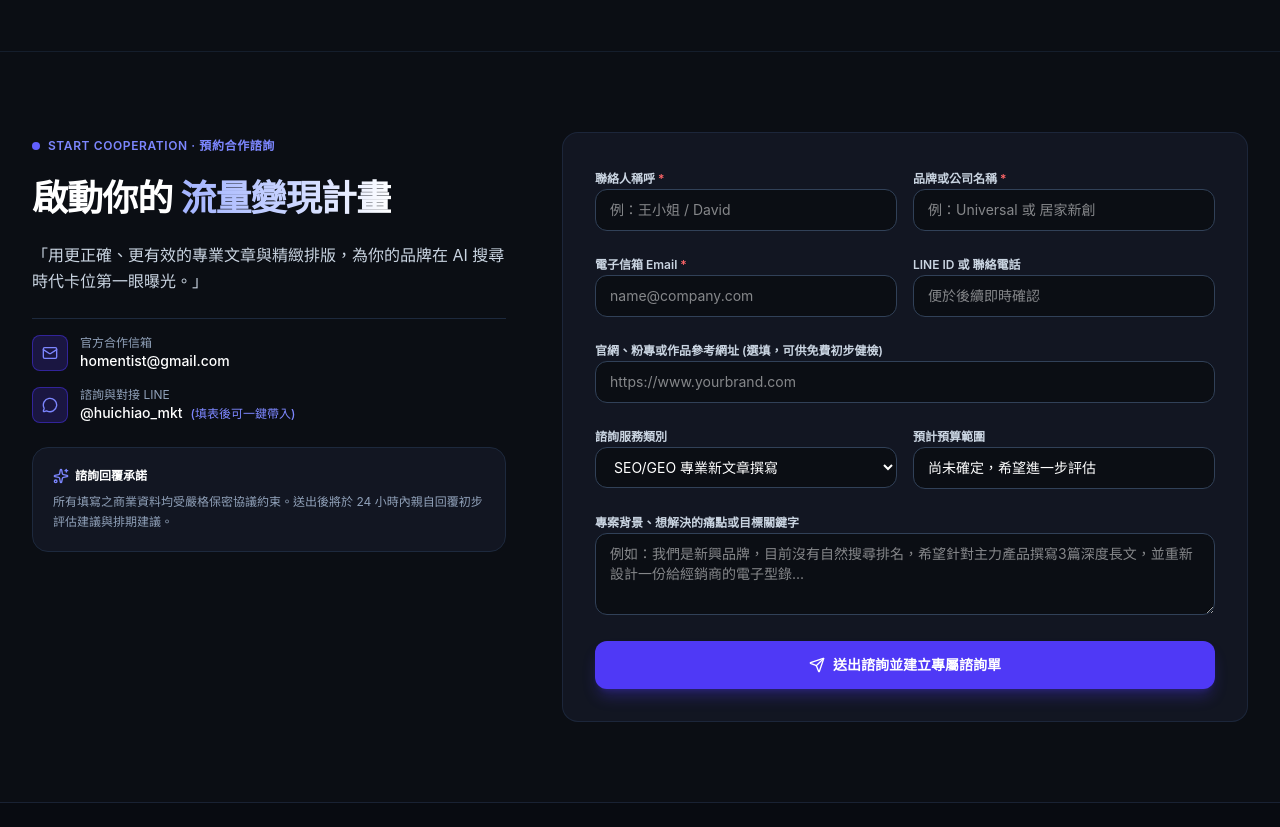
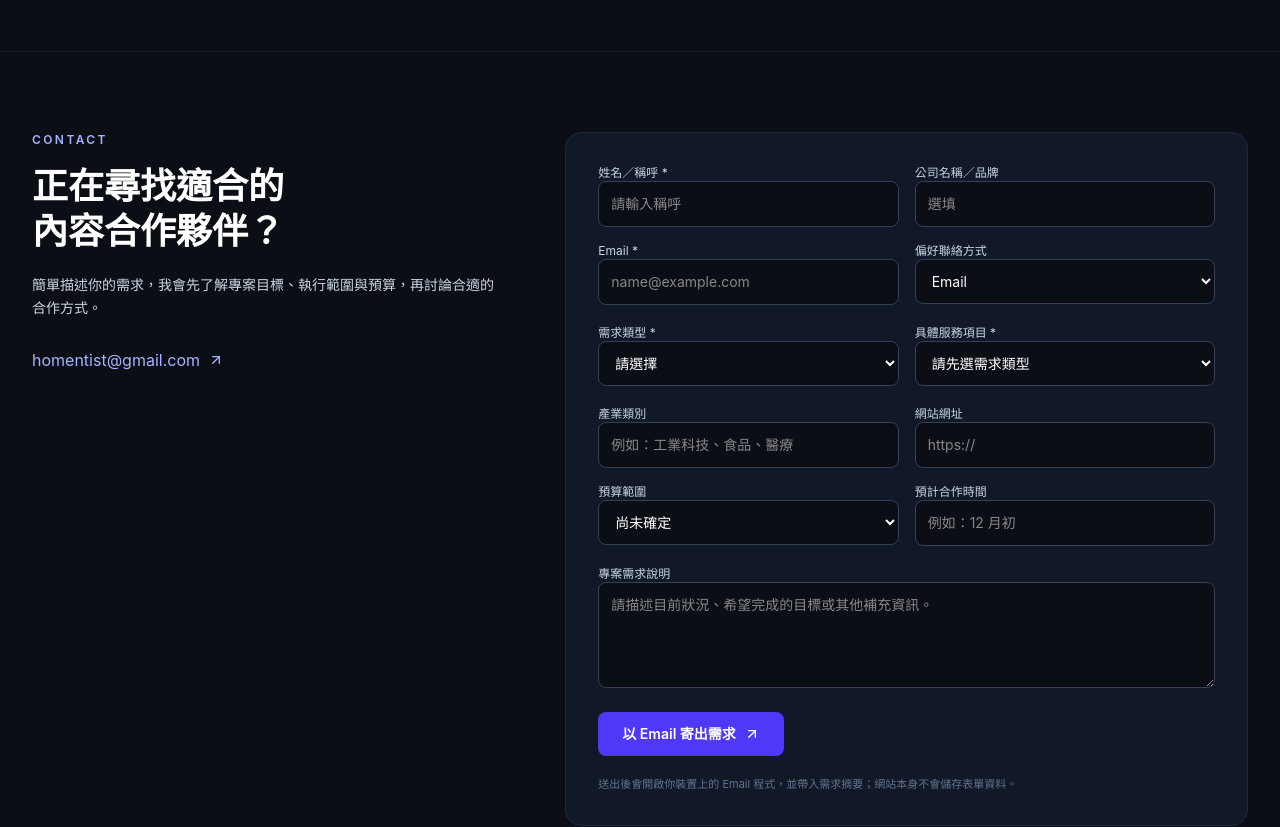
Before and after one commit to homentist/model_01, a React (Vite) app: page / in a window 1280 px wide. Shown: the part 6600-7427 px from the top of the page. Built offline with nearby package versions, Linux system fonts and the light colour scheme.

Commit message:
refactor: align ContactConsultation.tsx with phase 1 site positioning

```diff
--- a/src/components/ContactConsultation.tsx
+++ b/src/components/ContactConsultation.tsx
@@ -1,331 +1,64 @@
-import React, { useState, useEffect } from 'react';
+import React, { useMemo, useState } from 'react';
 import { AUTHOR_INFO } from '../data/portfolioData.ts';
-import { Send, CheckCircle2, Copy, Sparkles, MessageCircle, Mail, ExternalLink } from 'lucide-react';
+import { ArrowUpRight } from 'lucide-react';
 
-interface ContactConsultationProps {
-  initialQuoteSummary?: string;
-  initialTotalAmount?: number;
-}
-
-export const ContactConsultation: React.FC<ContactConsultationProps> = ({
-  initialQuoteSummary = '',
-  initialTotalAmount = 0,
-}) => {
-  const [formData, setFormData] = useState({
-    name: '',
-    company: '',
-    email: '',
-    lineId: '',
-    websiteUrl: '',
-    serviceType: 'SEO/GEO 專業新文章撰寫',
-    painPoints: '',
-    budget: initialTotalAmount > 0 ? `NT$ ${initialTotalAmount.toLocaleString()}` : '尚未確定，希望進一步評估',
-    quoteNote: initialQuoteSummary,
-  });
-
-  const [submitted, setSubmitted] = useState(false);
-  const [copySuccess, setCopySuccess] = useState(false);
-  const [consultationId, setConsultationId] = useState('');
-
-  // Update quote note when prop changes
-  useEffect(() => {
-    if (initialQuoteSummary) {
-      setFormData((prev) => ({
-        ...prev,
-        quoteNote: initialQuoteSummary,
-        budget: initialTotalAmount > 0 ? `NT$ ${initialTotalAmount.toLocaleString()}` : prev.budget,
-      }));
-    }
-  }, [initialQuoteSummary, initialTotalAmount]);
-
-  const handleSubmit = (e: React.FormEvent) => {
+type ServiceGroup = '行銷服務' | '視覺設計' | '整合服務';
+const serviceOptions: Record<ServiceGroup, string[]> = {
+  '行銷服務': ['SEO／GEO 新文章撰寫', '既有文章優化', 'SEO／GEO 策略規劃', 'SEO／GEO 顧問與內容健檢'],
+  '視覺設計': ['電子書／白皮書／型錄／DM', '品牌簡報與資訊排版', '社群圖文設計', '平面設計與客製排版'],
+  '整合服務': ['搜尋內容與視覺整合專案', '尚未確定，想先討論'],
+};
+export const ContactConsultation: React.FC = () => {
+  const [group, setGroup] = useState<ServiceGroup | ''>('');
+  const [service, setService] = useState('');
+  const [form, setForm] = useState({name:'', company:'', email:'', contact:'Email', industry:'', website:'', budget:'尚未確定', timing:'', details:'', quantity:'', currentIssue:'', designSize:'', reference:'', materials:''});
+  const options = useMemo(() => group ? serviceOptions[group] : [], [group]);
+  const update = (key: keyof typeof form, value: string) => setForm(prev => ({...prev, [key]: value}));
+  const submit = (e: React.FormEvent) => {
     e.preventDefault();
-    const id = `HK-${new Date().getFullYear()}-${Math.floor(1000 + Math.random() * 9000)}`;
-    setConsultationId(id);
-    setSubmitted(true);
+    const lines = [
+      '合作需求洽詢',
+      `姓名／稱呼：${form.name}`, `公司／品牌：${form.company || '未提供'}`,
+      `Email：${form.email}`, `偏好聯絡方式：${form.contact}`,
+      `需求類型：${group}`, `服務項目：${service}`, `產業類別：${form.industry || '未提供'}`,
+      `網站網址：${form.website || '未提供'}`, `預算範圍：${form.budget}`, `預計合作時間：${form.timing || '未提供'}`,
+      `需求說明：${form.details || '未提供'}`,
+      group === '行銷服務' ? `文章篇數／目前問題：${form.quantity || '未提供'}／${form.currentIssue || '未提供'}` : '',
+      group === '視覺設計' ? `尺寸／頁數：${form.designSize || '未提供'}；參考風格：${form.reference || '未提供'}；素材狀況：${form.materials || '未提供'}` : '',
+    ].filter(Boolean).join('\n');
+    const href = `mailto:${AUTHOR_INFO.email}?subject=${encodeURIComponent('網站合作需求洽詢')}&body=${encodeURIComponent(lines)}`;
+    window.location.href = href;
   };
-
-  const generateConsultationText = () => {
-    return `【Kung, Hui-Chiao 行銷設計諮詢單 - ${consultationId || 'HK-2026'}】
-姓名：${formData.name}
-公司/品牌：${formData.company}
-Email：${formData.email}
-LINE ID：${formData.lineId || '未提供'}
-官網/粉專：${formData.websiteUrl || '無'}
-諮詢項目：${formData.serviceType}
-專案痛點與需求：
-${formData.painPoints}
-${formData.quoteNote ? `\n試算規格：${formData.quoteNote}` : ''}
-預算範圍：${formData.budget}`;
-  };
-
-  const handleCopyDraft = () => {
-    navigator.clipboard.writeText(generateConsultationText());
-    setCopySuccess(true);
-    setTimeout(() => setCopySuccess(false), 3000);
-  };
-
-  return (
-    <section id="contact" className="py-16 sm:py-20 px-4 sm:px-6 lg:px-8 max-w-7xl mx-auto">
-      <div className="grid grid-cols-1 lg:grid-cols-12 gap-10 lg:gap-14 items-start">
-        {/* Left Column: Direct Contact & Trust */}
-        <div className="lg:col-span-5 space-y-6">
-          <div className="inline-flex items-center gap-2 text-xs font-semibold tracking-wider text-indigo-400 uppercase">
-            <span className="w-2 h-2 rounded-full bg-indigo-500" />
-            <span>START COOPERATION · 預約合作諮詢</span>
-          </div>
-
-          <h2 className="text-2xl sm:text-4xl font-extrabold text-white tracking-tight">
-            啟動你的
-            <span className="text-transparent bg-clip-text bg-gradient-to-r from-indigo-300 via-indigo-200 to-white block sm:inline sm:ml-2">
-              流量變現計畫
-            </span>
-          </h2>
-
-          <p className="text-slate-300 text-sm sm:text-base leading-relaxed">
-            「用更正確、更有效的專業文章與精緻排版，為你的品牌在 AI 搜尋時代卡位第一眼曝光。」
-          </p>
-
-          <div className="space-y-4 pt-4 border-t border-slate-800">
-            <div className="flex items-center gap-3 text-sm text-slate-300">
-              <div className="w-9 h-9 rounded-lg bg-indigo-950/80 border border-indigo-700/60 flex items-center justify-center text-indigo-400 shrink-0">
-                <Mail className="w-4 h-4" />
-              </div>
-              <div>
-                <div className="text-xs text-slate-400">官方合作信箱</div>
-                <a
-                  href={`mailto:${AUTHOR_INFO.email}`}
-                  className="font-medium text-white hover:text-indigo-400 transition-colors"
-                >
-                  {AUTHOR_INFO.email}
-                </a>
-              </div>
-            </div>
-
-            <div className="flex items-center gap-3 text-sm text-slate-300">
-              <div className="w-9 h-9 rounded-lg bg-indigo-950/80 border border-indigo-700/60 flex items-center justify-center text-indigo-400 shrink-0">
-                <MessageCircle className="w-4 h-4" />
-              </div>
-              <div>
-                <div className="text-xs text-slate-400">諮詢與對接 LINE</div>
-                <div className="font-medium text-white">
-                  {AUTHOR_INFO.lineId}
-                  <span className="text-xs text-indigo-400 ml-2">(填表後可一鍵帶入)</span>
-                </div>
-              </div>
-            </div>
-          </div>
-
-          <div className="p-5 rounded-2xl bg-[#121622] border border-slate-800 space-y-2">
-            <div className="text-xs font-semibold text-white flex items-center gap-1.5">
-              <Sparkles className="w-4 h-4 text-indigo-400" />
-              <span>諮詢回覆承諾</span>
-            </div>
-            <p className="text-xs text-slate-400 leading-relaxed">
-              所有填寫之商業資料均受嚴格保密協議約束。送出後將於 24 小時內親自回覆初步評估建議與排期建議。
-            </p>
-          </div>
+  return <section id="contact" className="py-20 px-4 sm:px-6 lg:px-8 max-w-7xl mx-auto">
+    <div className="grid lg:grid-cols-12 gap-10 lg:gap-16">
+      <div className="lg:col-span-5"><p className="text-xs tracking-[0.2em] text-indigo-300 font-semibold mb-4">CONTACT</p><h2 className="text-3xl sm:text-4xl font-bold text-white leading-tight">正在尋找適合的<br />內容合作夥伴？</h2><p className="mt-5 text-sm leading-relaxed text-slate-300">簡單描述你的需求，我會先了解專案目標、執行範圍與預算，再討論合適的合作方式。</p><a href={`mailto:${AUTHOR_INFO.email}`} className="mt-7 inline-flex items-center gap-2 text-indigo-300 hover:text-white">{AUTHOR_INFO.email} <ArrowUpRight className="w-4 h-4" /></a></div>
+      <form onSubmit={submit} className="lg:col-span-7 rounded-2xl border border-slate-800 bg-[#111827] p-6 sm:p-8 space-y-5">
+        <div className="grid sm:grid-cols-2 gap-4">
+          <label className="text-xs text-slate-300 space-y-2">姓名／稱呼 *<input required maxLength={60} value={form.name} onChange={e=>update('name',e.target.value)} className="w-full rounded-lg bg-[#0b0e14] border border-slate-700 px-3 py-3 text-sm text-white" placeholder="請輸入稱呼" /></label>
+          <label className="text-xs text-slate-300 space-y-2">公司名稱／品牌<input value={form.company} onChange={e=>update('company',e.target.value)} className="w-full rounded-lg bg-[#0b0e14] border border-slate-700 px-3 py-3 text-sm text-white" placeholder="選填" /></label>
+          <label className="text-xs text-slate-300 space-y-2">Email *<input required type="email" value={form.email} onChange={e=>update('email',e.target.value)} className="w-full rounded-lg bg-[#0b0e14] border border-slate-700 px-3 py-3 text-sm text-white" placeholder="name@example.com" /></label>
+          <label className="text-xs text-slate-300 space-y-2">偏好聯絡方式<select value={form.contact} onChange={e=>update('contact',e.target.value)} className="w-full rounded-lg bg-[#0b0e14] border border-slate-700 px-3 py-3 text-sm text-white"><option>Email</option><option>LINE</option><option>電話</option></select></label>
         </div>
-
-        {/* Right Column: Form or Success Confirmation */}
-        <div className="lg:col-span-7 bg-[#121622] border border-slate-800/90 rounded-2xl p-6 sm:p-8">
-          {!submitted ? (
-            <form onSubmit={handleSubmit} className="space-y-4 sm:space-y-5">
-              <div className="grid grid-cols-1 sm:grid-cols-2 gap-4">
-                <div className="space-y-1.5">
-                  <label className="text-xs font-semibold text-slate-300">
-                    聯絡人稱呼 <span className="text-red-400">*</span>
-                  </label>
-                  <input
-                    type="text"
-                    required
-                    placeholder="例：王小姐 / David"
-                    value={formData.name}
-                    onChange={(e) => setFormData({ ...formData, name: e.target.value })}
-                    className="w-full px-3.5 py-2.5 rounded-xl bg-[#0b0e14] border border-slate-700 text-white text-sm focus:outline-none focus:border-indigo-500 transition-colors"
-                  />
-                </div>
-
-                <div className="space-y-1.5">
-                  <label className="text-xs font-semibold text-slate-300">
-                    品牌或公司名稱 <span className="text-red-400">*</span>
-                  </label>
-                  <input
-                    type="text"
-                    required
-                    placeholder="例：Universal 或 居家新創"
-                    value={formData.company}
-                    onChange={(e) => setFormData({ ...formData, company: e.target.value })}
-                    className="w-full px-3.5 py-2.5 rounded-xl bg-[#0b0e14] border border-slate-700 text-white text-sm focus:outline-none focus:border-indigo-500 transition-colors"
-                  />
-                </div>
-              </div>
-
-              <div className="grid grid-cols-1 sm:grid-cols-2 gap-4">
-                <div className="space-y-1.5">
-                  <label className="text-xs font-semibold text-slate-300">
-                    電子信箱 Email <span className="text-red-400">*</span>
-                  </label>
-                  <input
-                    type="email"
-                    required
-                    placeholder="name@company.com"
-                    value={formData.email}
-                    onChange={(e) => setFormData({ ...formData, email: e.target.value })}
-                    className="w-full px-3.5 py-2.5 rounded-xl bg-[#0b0e14] border border-slate-700 text-white text-sm focus:outline-none focus:border-indigo-500 transition-colors"
-                  />
-                </div>
-
-                <div className="space-y-1.5">
-                  <label className="text-xs font-semibold text-slate-300">
-                    LINE ID 或 聯絡電話
-                  </label>
-                  <input
-                    type="text"
-                    placeholder="便於後續即時確認"
-                    value={formData.lineId}
-                    onChange={(e) => setFormData({ ...formData, lineId: e.target.value })}
-                    className="w-full px-3.5 py-2.5 rounded-xl bg-[#0b0e14] border border-slate-700 text-white text-sm focus:outline-none focus:border-indigo-500 transition-colors"
-                  />
-                </div>
-              </div>
-
-              <div className="space-y-1.5">
-                <label className="text-xs font-semibold text-slate-300">
-                  官網、粉專或作品參考網址 (選填，可供免費初步健檢)
-                </label>
-                <input
-                  type="text"
-                  placeholder="https://www.yourbrand.com"
-                  value={formData.websiteUrl}
-                  onChange={(e) => setFormData({ ...formData, websiteUrl: e.target.value })}
-                  className="w-full px-3.5 py-2.5 rounded-xl bg-[#0b0e14] border border-slate-700 text-white text-sm focus:outline-none focus:border-indigo-500 transition-colors"
-                />
-              </div>
-
-              <div className="grid grid-cols-1 sm:grid-cols-2 gap-4">
-                <div className="space-y-1.5">
-                  <label className="text-xs font-semibold text-slate-300">
-                    諮詢服務類別
-                  </label>
-                  <select
-                    value={formData.serviceType}
-                    onChange={(e) => setFormData({ ...formData, serviceType: e.target.value })}
-                    className="w-full px-3.5 py-2.5 rounded-xl bg-[#0b0e14] border border-slate-700 text-white text-sm focus:outline-none focus:border-indigo-500 transition-colors"
-                  >
-                    <option value="SEO/GEO 專業新文章撰寫">SEO/GEO 專業新文章撰寫</option>
-                    <option value="SEO/GEO 舊文章搜尋意圖翻新">SEO/GEO 舊文章搜尋意圖翻新</option>
-                    <option value="電子書及 DM 型錄設計">電子書及 DM 型錄設計</option>
-                    <option value="社群圖文系統設計">社群圖文系統設計</option>
-                    <option value="平面設計與客製化排版">平面設計與客製化排版</option>
-                    <option value="全方位長期品牌代操">全方位長期品牌代操</option>
-                  </select>
-                </div>
-
-                <div className="space-y-1.5">
-                  <label className="text-xs font-semibold text-slate-300">
-                    預計預算範圍
-                  </label>
-                  <input
-                    type="text"
-                    value={formData.budget}
-                    onChange={(e) => setFormData({ ...formData, budget: e.target.value })}
-                    className="w-full px-3.5 py-2.5 rounded-xl bg-[#0b0e14] border border-slate-700 text-white text-sm focus:outline-none focus:border-indigo-500 transition-colors"
-                  />
-                </div>
-              </div>
-
-              {formData.quoteNote && (
-                <div className="p-3 bg-[#0c1017] rounded-xl border border-indigo-900/60 text-xs text-indigo-300">
-                  <span className="font-semibold">帶入試算摘要：</span>
-                  <span className="text-slate-300 ml-1">{formData.quoteNote}</span>
-                </div>
-              )}
-
-              <div className="space-y-1.5">
-                <label className="text-xs font-semibold text-slate-300">
-                  專案背景、想解決的痛點或目標關鍵字
-                </label>
-                <textarea
-                  rows={3}
-                  placeholder="例如：我們是新興品牌，目前沒有自然搜尋排名，希望針對主力產品撰寫3篇深度長文，並重新設計一份給經銷商的電子型錄..."
-                  value={formData.painPoints}
-                  onChange={(e) => setFormData({ ...formData, painPoints: e.target.value })}
-                  className="w-full px-3.5 py-2.5 rounded-xl bg-[#0b0e14] border border-slate-700 text-white text-sm focus:outline-none focus:border-indigo-500 transition-colors"
-                />
-              </div>
-
-              <button
-                type="submit"
-                className="w-full py-3.5 px-6 rounded-xl bg-indigo-600 hover:bg-indigo-500 text-white font-semibold text-sm transition-all shadow-lg shadow-indigo-600/30 flex items-center justify-center gap-2 cursor-pointer"
-              >
-                <Send className="w-4 h-4" />
-                <span>送出諮詢並建立專屬諮詢單</span>
-              </button>
-            </form>
-          ) : (
-            <div className="space-y-6 text-center py-4 animate-in fade-in duration-300">
-              <div className="w-16 h-16 rounded-full bg-emerald-500/20 text-emerald-400 mx-auto flex items-center justify-center">
-                <CheckCircle2 className="w-10 h-10" />
-              </div>
-
-              <div>
-                <span className="text-xs font-mono text-indigo-400 uppercase tracking-widest">
-                  CONSULTATION CONFIRMED · 編號 {consultationId}
-                </span>
-                <h3 className="text-2xl font-bold text-white mt-1">
-                  諮詢需求已成功建立！
-                </h3>
-                <p className="text-sm text-slate-300 mt-2 max-w-md mx-auto">
-                  感謝您的信任！我們已收到您的合作諮詢，江慧喬 (Kung, Hui-Chiao) 將於 24 小時內與您聯繫。
-                </p>
-              </div>
-
-              {/* Formatted Message Box */}
-              <div className="text-left bg-[#0b0e14] border border-slate-800 rounded-xl p-4 space-y-2 text-xs text-slate-300 font-mono">
-                <div className="flex justify-between items-center pb-2 border-b border-slate-800">
-                  <span className="font-semibold text-white">您的諮詢草稿已備妥</span>
-                  <button
-                    onClick={handleCopyDraft}
-                    className="text-indigo-400 hover:text-indigo-300 flex items-center gap-1 font-sans text-xs cursor-pointer"
-                  >
-                    <Copy className="w-3.5 h-3.5" />
-                    <span>{copySuccess ? '已複製！' : '一鍵複製'}</span>
-                  </button>
-                </div>
-                <pre className="whitespace-pre-wrap font-mono text-[11px] leading-relaxed text-slate-400">
-                  {generateConsultationText()}
-                </pre>
-              </div>
-
-              <div className="flex flex-col sm:flex-row items-center justify-center gap-3 pt-2">
-                <button
-                  onClick={handleCopyDraft}
-                  className="w-full sm:w-auto px-5 py-2.5 rounded-xl bg-indigo-600 hover:bg-indigo-500 text-white font-medium text-xs flex items-center justify-center gap-2 cursor-pointer"
-                >
-                  <Copy className="w-4 h-4" />
-                  <span>{copySuccess ? '複製成功！可直接貼給小編' : '複製草稿至 LINE / 微信'}</span>
-                </button>
-
-                <a
-                  href={`mailto:${AUTHOR_INFO.email}?subject=諮詢洽談-${consultationId}-${formData.company}&body=${encodeURIComponent(generateConsultationText())}`}
-                  className="w-full sm:w-auto px-5 py-2.5 rounded-xl bg-slate-800 hover:bg-slate-700 text-slate-200 font-medium text-xs flex items-center justify-center gap-2"
-                >
-                  <Mail className="w-4 h-4" />
-                  <span>直接以 Email 傳送</span>
-                </a>
-
-                <button
-                  onClick={() => setSubmitted(false)}
-                  className="text-xs text-slate-400 hover:text-white"
-                >
-                  填寫下一份
-                </button>
-              </div>
-            </div>
-          )}
+        <div className="grid sm:grid-cols-2 gap-4">
+          <label className="text-xs text-slate-300 space-y-2">需求類型 *<select required value={group} onChange={e=>{setGroup(e.target.value as ServiceGroup);setService('');}} className="w-full rounded-lg bg-[#0b0e14] border border-slate-700 px-3 py-3 text-sm text-white"><option value="">請選擇</option>{Object.keys(serviceOptions).map(x=><option key={x}>{x}</option>)}</select></label>
+          <label className="text-xs text-slate-300 space-y-2">具體服務項目 *<select required disabled={!group} value={service} onChange={e=>setService(e.target.value)} className="w-full rounded-lg bg-[#0b0e14] border border-slate-700 px-3 py-3 text-sm text-white"><option value="">請先選需求類型</option>{options.map(x=><option key={x}>{x}</option>)}</select></label>
         </div>
-      </div>
-    </section>
-  );
+        {group && <div className="rounded-xl border border-slate-800 bg-[#0c1422] p-4 space-y-4">
+          <p className="text-xs font-semibold text-indigo-200">{group}需求補充</p>
+          {group === '行銷服務' && <div className="grid sm:grid-cols-2 gap-4"><label className="text-xs text-slate-300 space-y-2">預計文章篇數／內容數量<input value={form.quantity} onChange={e=>update('quantity',e.target.value)} className="w-full rounded-lg bg-[#0b0e14] border border-slate-700 px-3 py-3 text-sm text-white" placeholder="例如：每月 4 篇" /></label><label className="text-xs text-slate-300 space-y-2">目前遇到的問題<input value={form.currentIssue} onChange={e=>update('currentIssue',e.target.value)} className="w-full rounded-lg bg-[#0b0e14] border border-slate-700 px-3 py-3 text-sm text-white" placeholder="例如：自然流量停滯" /></label></div>}
+          {group === '視覺設計' && <div className="grid sm:grid-cols-2 gap-4"><label className="text-xs text-slate-300 space-y-2">尺寸／頁數<input value={form.designSize} onChange={e=>update('designSize',e.target.value)} className="w-full rounded-lg bg-[#0b0e14] border border-slate-700 px-3 py-3 text-sm text-white" placeholder="例如：A4、12 頁" /></label><label className="text-xs text-slate-300 space-y-2">參考風格<input value={form.reference} onChange={e=>update('reference',e.target.value)} className="w-full rounded-lg bg-[#0b0e14] border border-slate-700 px-3 py-3 text-sm text-white" placeholder="可貼參考連結" /></label><label className="text-xs text-slate-300 space-y-2 sm:col-span-2">素材狀況<input value={form.materials} onChange={e=>update('materials',e.target.value)} className="w-full rounded-lg bg-[#0b0e14] border border-slate-700 px-3 py-3 text-sm text-white" placeholder="文案、圖片是否已備妥？" /></label></div>}
+          {group === '整合服務' && <label className="text-xs text-slate-300 space-y-2">希望整合的內容<input value={form.currentIssue} onChange={e=>update('currentIssue',e.target.value)} className="w-full rounded-lg bg-[#0b0e14] border border-slate-700 px-3 py-3 text-sm text-white" placeholder="例如：文章規劃＋白皮書設計" /></label>}
+        </div>}
+        <div className="grid sm:grid-cols-2 gap-4">
+          <label className="text-xs text-slate-300 space-y-2">產業類別<input value={form.industry} onChange={e=>update('industry',e.target.value)} className="w-full rounded-lg bg-[#0b0e14] border border-slate-700 px-3 py-3 text-sm text-white" placeholder="例如：工業科技、食品、醫療" /></label>
+          <label className="text-xs text-slate-300 space-y-2">網站網址<input value={form.website} onChange={e=>update('website',e.target.value)} className="w-full rounded-lg bg-[#0b0e14] border border-slate-700 px-3 py-3 text-sm text-white" placeholder="https://" /></label>
+          <label className="text-xs text-slate-300 space-y-2">預算範圍<select value={form.budget} onChange={e=>update('budget',e.target.value)} className="w-full rounded-lg bg-[#0b0e14] border border-slate-700 px-3 py-3 text-sm text-white">{['尚未確定','NT$ 5,000 以下','NT$ 5,000–10,000','NT$ 10,000–30,000','NT$ 30,000–50,000','NT$ 50,000 以上'].map(x=><option key={x}>{x}</option>)}</select></label>
+          <label className="text-xs text-slate-300 space-y-2">預計合作時間<input value={form.timing} onChange={e=>update('timing',e.target.value)} className="w-full rounded-lg bg-[#0b0e14] border border-slate-700 px-3 py-3 text-sm text-white" placeholder="例如：12 月初" /></label>
+        </div>
+        <label className="block text-xs text-slate-300 space-y-2">專案需求說明<textarea rows={4} value={form.details} onChange={e=>update('details',e.target.value)} className="w-full rounded-lg bg-[#0b0e14] border border-slate-700 px-3 py-3 text-sm text-white" placeholder="請描述目前狀況、希望完成的目標或其他補充資訊。" /></label>
+        <button type="submit" className="inline-flex items-center gap-2 rounded-lg bg-indigo-600 hover:bg-indigo-500 px-6 py-3 text-sm font-semibold text-white transition-colors">以 Email 寄出需求 <ArrowUpRight className="w-4 h-4" /></button>
+        <p className="text-[11px] text-slate-500">送出後會開啟你裝置上的 Email 程式，並帶入需求摘要；網站本身不會儲存表單資料。</p>
+      </form>
+    </div>
+  </section>;
 };
```
